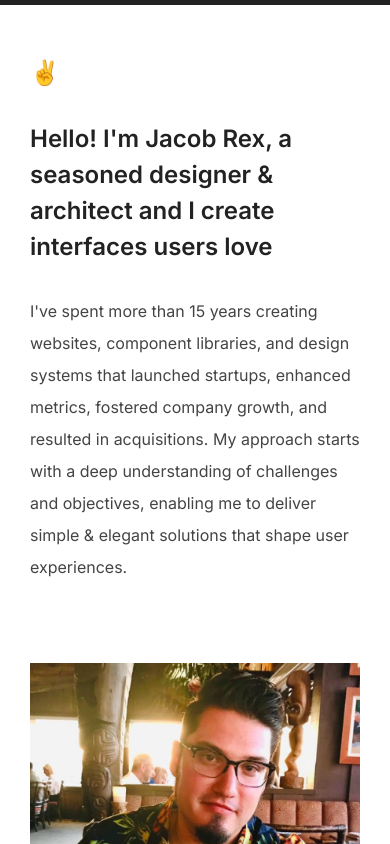
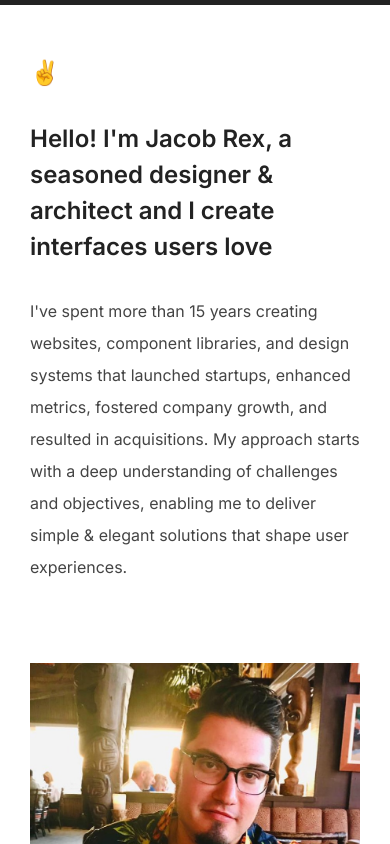
Before and after one commit to JacobRex/jacobrexcom, a Nuxt app: page / in a window 390 px wide. Shown: the top 844 px of the page. Built offline with nearby package versions, Linux system fonts and the light colour scheme.

Commit message:
style(hero): bigger portrait on mobile

```diff
--- a/components/Hero.vue
+++ b/components/Hero.vue
@@ -60,7 +60,7 @@
 
   &__img {
     width: 100%;
-    aspect-ratio: 16/9;
+    aspect-ratio: 1/1;
     object-fit: cover;
     object-position: left 5%;
 
```
